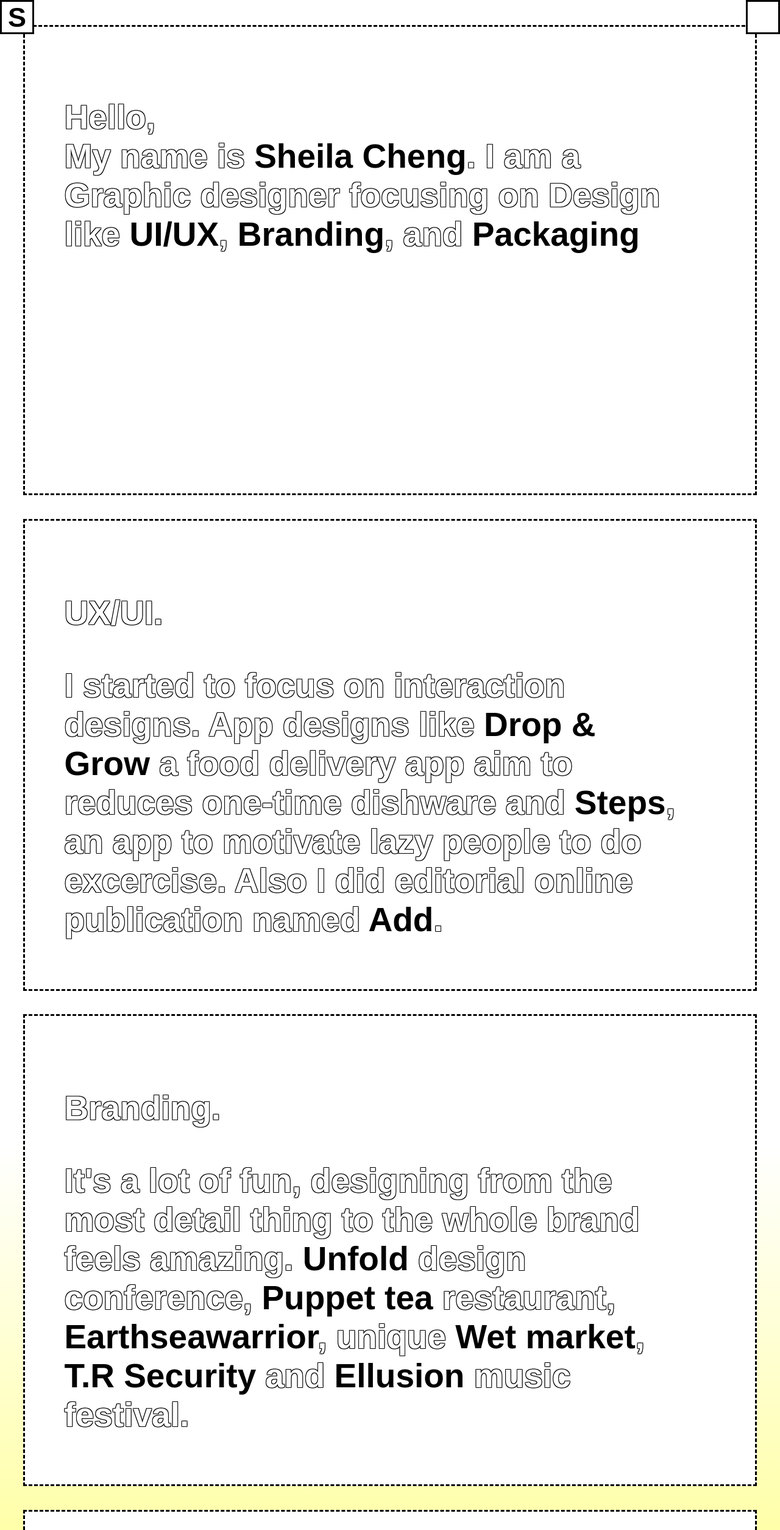
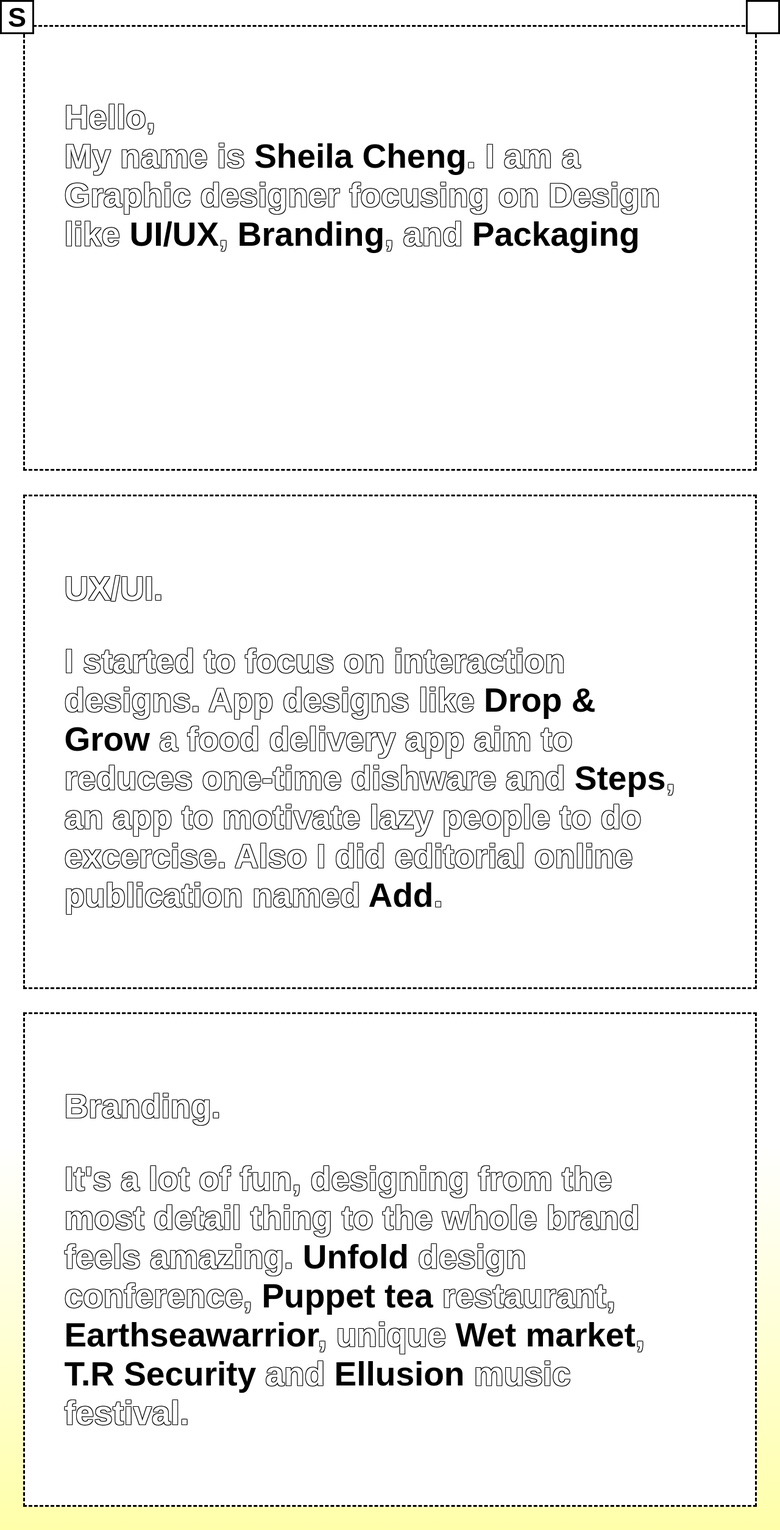
Before and after one commit to chens070/sc.com, a plain HTML site: page home.html in a window 1280 px wide. Shown: the top 2509 px of the page at 61% size. Drawn offline with nearby package versions, Linux system fonts and the light colour scheme.

Commit message:
get rid of height on home page blocks

```diff
--- a/assets/css/casestudy.css
+++ b/assets/css/casestudy.css
@@ -20,6 +20,7 @@ a:visited{ color: #000000;}
   border-top: 3px solid #0000;
   border-style: dashed;
 }
+
 
 .menu-left{
   width: 50px;
@@ -80,7 +81,7 @@ a:visited{ color: #000000;}
   margin: auto;
   margin-bottom: 50px;
 }
-
+@media (max-width:670px){ .brief{width: 90vw;}}
 h1{
   text-align: center;
   color: #fff;
--- a/assets/css/home.css
+++ b/assets/css/home.css
@@ -69,8 +69,45 @@ a:visited{
   color: #000000;
   text-decoration: line-through;}
 
-.block{
-  height: 80vh;
+.block.intro{
+  height: 75vh;
+  padding: 5vw;
+  margin: 3vw;
+  border: 3px solid black;
+  border-style: dashed;
+  background: #fff;
+}
+.block.about-me{
+  height: 75vh;
+  padding: 5vw;
+  margin: 3vw;
+  border: 3px solid black;
+  border-style: dashed;
+  background: #fff;
+}
+
+.block.uxui{
+  padding: 5vw;
+  margin: 3vw;
+  border: 3px solid black;
+  border-style: dashed;
+  background: #fff;
+}
+.block.branding{
+  padding: 5vw;
+  margin: 3vw;
+  border: 3px solid black;
+  border-style: dashed;
+  background: #fff;
+}
+.block.packaging{
+  padding: 5vw;
+  margin: 3vw;
+  border: 3px solid black;
+  border-style: dashed;
+  background: #fff;
+}
+.block.contact{
   padding: 5vw;
   margin: 3vw;
   border: 3px solid black;
```
Also changed, not shown: assets/img/Steps-iphone.jpg, assets/img/wetmarket logo.png.
